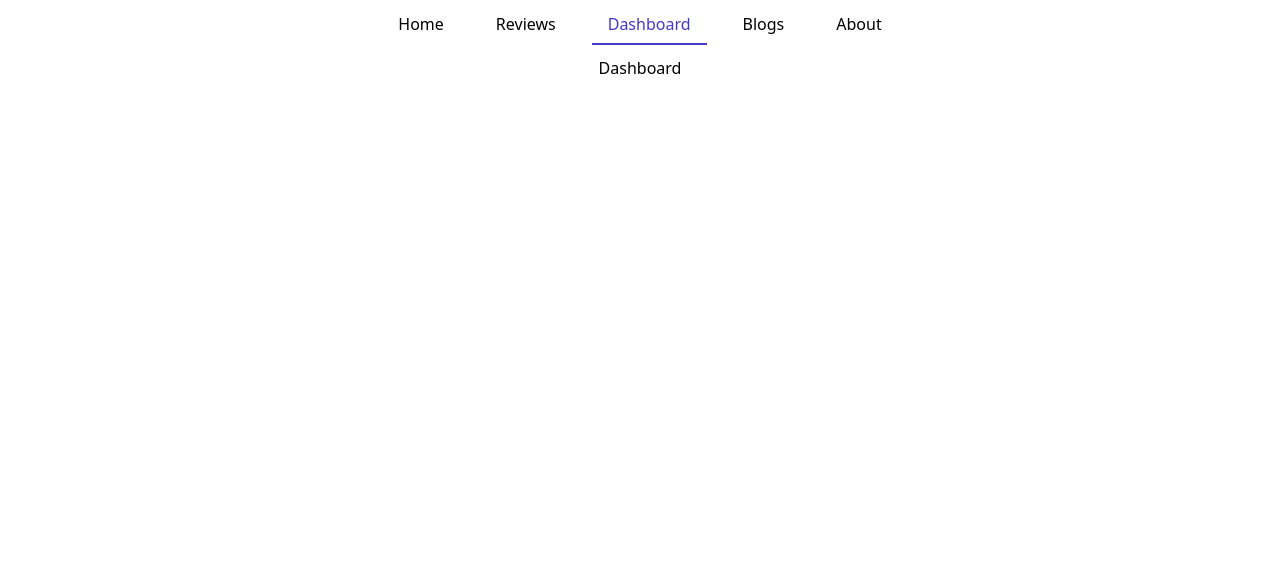
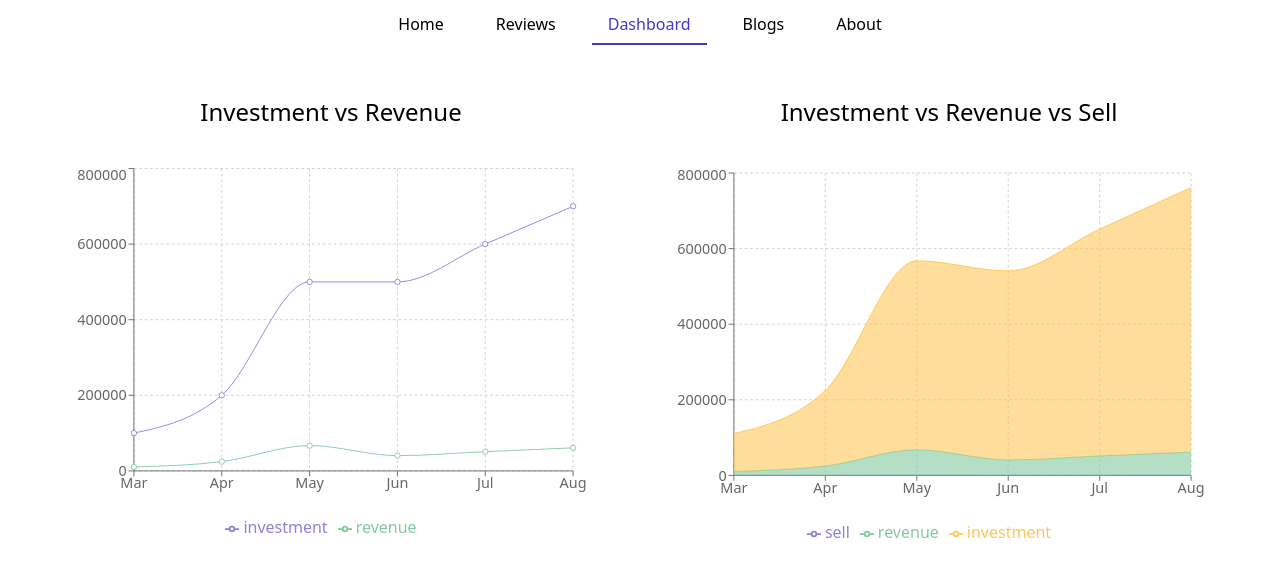
Before and after one commit to mdjannatulhasan/product-analysis, a React (Create React App) app: page /dashboard in a window 1280 px wide. Shown: the top 576 px of the page. Built offline with nearby package versions, Linux system fonts and the light colour scheme.

Commit message:
Dashboard 2 charts added

```diff
--- a/src/App.css
+++ b/src/App.css
@@ -36,3 +36,9 @@
     transform: rotate(360deg);
   }
 }
+.recharts-responsive-container{
+    height: 400px !important;
+}
+.recharts-wrapper > .recharts-surface{
+    padding: 20px;
+}
--- a/src/components/Dashboard/Dashboard.js
+++ b/src/components/Dashboard/Dashboard.js
@@ -1,9 +1,23 @@
 import React from 'react';
+import ChartDataDasboard from '../../hooks/chartData';
+import DashboardAreaChart from '../DashboardAreaChart/DashboardAreaChart';
+import DashboardLineChart from '../DashboardLineChart/DashboardLineChart';
 
 const Dashboard = () => {
+    const [dataForChart, setDataForChart] = ChartDataDasboard();
+    console.log(dataForChart);
     return (
-        <div>
-            <h1>Dashboard</h1>
+        <div className='container py-10'>
+            <div className="grid grid-cols-1 md:grid-cols-2 gap-5">
+                <div>
+                    <h3 className='font-medium text-2xl mb-4'>Investment vs Revenue</h3>
+                    <DashboardLineChart></DashboardLineChart>
+                </div>
+                <div>
+                <h3 className='font-medium text-2xl mb-4'>Investment vs Revenue vs Sell</h3>
+                    <DashboardAreaChart></DashboardAreaChart>
+                </div>
+            </div>
         </div>
     );
 };
--- /dev/null
+++ b/src/components/DashboardAreaChart/DashboardAreaChart.js
@@ -0,0 +1,33 @@
+import React from 'react';
+import { Area, AreaChart, CartesianGrid, Legend, ResponsiveContainer, Tooltip, XAxis, YAxis } from 'recharts';
+import ChartDataDasboard from '../../hooks/chartData';
+
+const DashboardAreaChart = () => {
+    const [data, setData] = ChartDataDasboard();
+    return (
+        <ResponsiveContainer width="100%" height="100%">
+            <AreaChart
+                width={400}
+                height={400}
+                data={data}
+                margin={{
+                    top: 10,
+                    right: 30,
+                    left: 0,
+                    bottom: 0,
+                }}
+            >
+                <CartesianGrid strokeDasharray="3 3" />
+                <XAxis dataKey="month" />
+                <YAxis />
+                <Tooltip />
+                <Legend></Legend>
+                <Area type="monotone" dataKey="sell" stackId="1" stroke="#8884d8" fill="#8884d8" />
+                <Area type="monotone" dataKey="revenue" stackId="1" stroke="#82ca9d" fill="#82ca9d" />
+                <Area type="monotone" dataKey="investment" stackId="1" stroke="#ffc658" fill="#ffc658" />
+            </AreaChart>
+        </ResponsiveContainer>
+    );
+};
+
+export default DashboardAreaChart;
--- /dev/null
+++ b/src/components/DashboardLineChart/DashboardLineChart.js
@@ -0,0 +1,32 @@
+import React from 'react';
+import { CartesianGrid, Legend, Line, LineChart, ResponsiveContainer, Tooltip, XAxis, YAxis } from 'recharts';
+import ChartDataDasboard from '../../hooks/chartData';
+
+const DashboardLineChart = () => {
+    const [data, setData] = ChartDataDasboard();
+    return (
+        <ResponsiveContainer width="100%" height="100%">
+            <LineChart
+                width={500}
+                height={400}
+                data={data}
+                margin={{
+                    top: 5,
+                    right: 30,
+                    left: 20,
+                    bottom: 5,
+                }}
+            >
+                <CartesianGrid strokeDasharray="3 3" />
+                <XAxis dataKey="month" />
+                <YAxis />
+                <Tooltip />
+                <Legend />
+                <Line type="monotone" dataKey="investment" stroke="#8884d8" activeDot={{ r: 8 }} />
+                <Line type="monotone" dataKey="revenue" stroke="#82ca9d" />
+            </LineChart>
+        </ResponsiveContainer>
+    );
+};
+
+export default DashboardLineChart;
--- a/src/components/ReviewCard/ReviewCard.js
+++ b/src/components/ReviewCard/ReviewCard.js
@@ -2,25 +2,24 @@ import { StarIcon } from '@heroicons/react/solid';
 import React from 'react';
 
 const ReviewCard = (props) => {
-    const {id,stars,username,name,image,review} = props.review;
+    const { id, stars, username, name, image, review } = props.review;
 
     let star = [];
 
-    for(let i = 1; i <= stars; i++){
-        star.push(<StarIcon className='w-6 h-6 text-yellow-500'></StarIcon>);
+    for (let i = 1; i <= stars; i++) {
+        star.push(<StarIcon key={id.toString()+i+'a'} className='w-6 h-6 text-yellow-500'></StarIcon>);
     }
-    for(let i = 1; i <= 5-parseInt(stars); i++){
-        star.push(<StarIcon className='w-6 h-6 text-slate-300'></StarIcon>);
+    for (let i = 1; i <= 5 - parseInt(stars); i++) {
+        star.push(<StarIcon key={id.toString()+i} className='w-6 h-6 text-slate-300'></StarIcon>);
     }
-    console.log(star)
     return (
         <div className='drop-shadow rounded-lg text-left bg-white py-5 px-8'>
-        <div className='pt-3 pb-4'>
-            <div className='flex'>
-                {star}
+            <div className='pt-3 pb-4'>
+                <div className='flex'>
+                    {star}
+                </div>
+                <p className='py-3'>"{review}"</p>
             </div>
-            <p className='py-3'>"{review}"</p>
-        </div>
             <div className="flex items-center space-x-4">
                 <div className='rounded-full h-16 w-16 overflow-hidden'>
                     <img src={image} alt="" />
--- a/src/components/ReviewSecHome/ReviewSecHome.js
+++ b/src/components/ReviewSecHome/ReviewSecHome.js
@@ -8,14 +8,13 @@ const ReviewSecHome = (props) => {
 
     const [reviews, setReviews] = useReviews();
     const slicedReview = reviews.slice(0, 3);
-    console.log(slicedReview);
     return (
         <div className='lg:py-10'>
             <div className="container">
                 <h2 className='font-bold text-4xl mb-5'>Customer Reviews (3)</h2>
                 <div className='grid lg:grid-cols-3 grid-cols-1 gap-5 py-10'>
                     {
-                        slicedReview.map(review =>
+                        slicedReview.map((review) =>
                             <ReviewCard key={review.id} review={review} ></ReviewCard>
                         )
                     }
--- /dev/null
+++ b/src/hooks/chartData.js
@@ -0,0 +1,15 @@
+import { useEffect, useState } from "react"
+
+const ChartDataDasboard = () => {
+    const [dataForChart, setDataForChart] = useState([]);
+
+    useEffect(() => {
+        fetch('data.json')
+            .then(res => res.json())
+            .then(data => setDataForChart(data))
+    }, []);
+
+    return [dataForChart, setDataForChart];
+}
+
+export default ChartDataDasboard;
```
